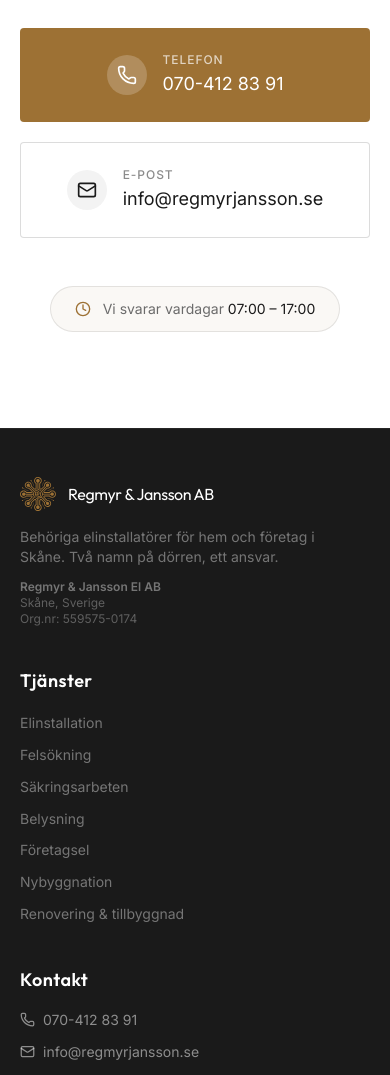
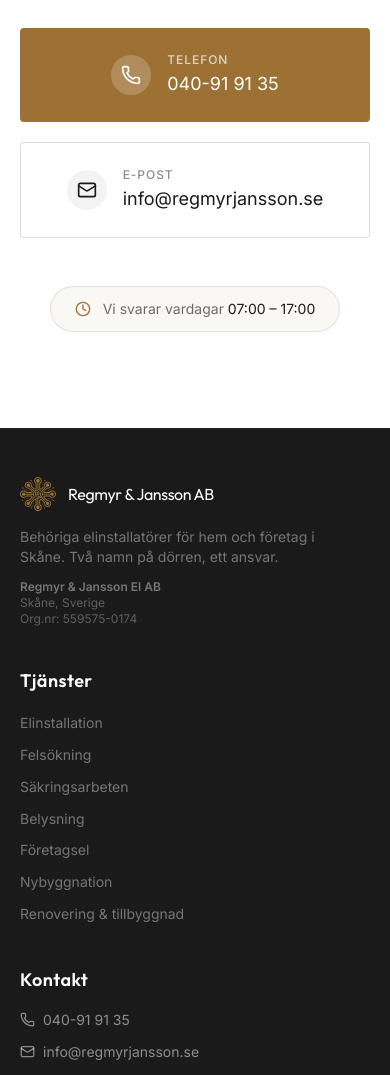
Before and after one commit to axelowilliam/RJAB, a Next.js app: page / in a window 390 px wide. Shown: the part 6379-7454 px from the top of the page. Built offline with nearby package versions, Linux system fonts and the light colour scheme.

Commit message:
Update phone number to 040-91 91 35

```diff
--- a/app/layout.tsx
+++ b/app/layout.tsx
@@ -44,7 +44,7 @@
       "@id": `${siteUrl}/#business`,
       name: "Regmyr & Jansson El AB",
       url: siteUrl,
-      telephone: "+46704128391",
+      telephone: "+46409191350",
       email: "info@regmyrjansson.se",
       priceRange: "850 kr/h",
       image: `${siteUrl}/logo.svg`,
@@ -95,7 +95,7 @@
       },
       contactPoint: {
         "@type": "ContactPoint",
-        telephone: "+46704128391",
+        telephone: "+46409191350",
         email: "info@regmyrjansson.se",
         contactType: "customer service",
         availableLanguage: "Swedish",
--- a/components/Contact.tsx
+++ b/components/Contact.tsx
@@ -24,7 +24,7 @@
         {/* Contact buttons */}
         <div className="flex flex-col sm:flex-row gap-5 justify-center mb-12">
           <a
-            href="tel:+46704128391"
+            href="tel:+46409191350"
             className="group flex items-center justify-center gap-4 bg-bronze text-white font-body font-600 text-lg px-10 py-6 rounded min-h-[80px] hover:bg-bronze/90 transition-colors duration-200"
           >
             <div className="w-10 h-10 rounded-full bg-white/20 flex items-center justify-center">
@@ -34,7 +34,7 @@
               <div className="text-xs tracking-widest uppercase opacity-70 mb-0.5">
                 Telefon
               </div>
-              <div>070-412 83 91</div>
+              <div>040-91 91 35</div>
             </div>
           </a>
 
--- a/components/FloatingCTA.tsx
+++ b/components/FloatingCTA.tsx
@@ -12,7 +12,7 @@
       className="fixed bottom-0 left-0 right-0 z-50 md:hidden px-4 pb-4"
     >
       <a
-        href="tel:+46704128391"
+        href="tel:+46409191350"
         className="flex items-center justify-center gap-3 w-full bg-bronze text-white font-body font-600 text-base py-4 rounded-lg shadow-lg min-h-[56px]"
       >
         <Phone size={20} />
--- a/components/Footer.tsx
+++ b/components/Footer.tsx
@@ -54,11 +54,11 @@
             </h4>
             <div className="space-y-3 font-body text-sm">
               <a
-                href="tel:+46704128391"
+                href="tel:+46409191350"
                 className="flex items-center gap-2 text-white/50 hover:text-bronze transition-colors"
               >
                 <Phone size={15} />
-                070-412 83 91
+                040-91 91 35
               </a>
               <a
                 href="mailto:info@regmyrjansson.se"
--- a/components/Hero.tsx
+++ b/components/Hero.tsx
@@ -34,7 +34,7 @@
         {/* CTAs */}
         <div className="flex flex-col sm:flex-row gap-4">
           <a
-            href="tel:+46704128391"
+            href="tel:+46409191350"
             className="inline-flex items-center justify-center gap-2 bg-bronze text-white font-body font-600 text-base px-7 py-4 rounded min-h-[52px] hover:bg-bronze/90 transition-colors"
           >
             <Phone size={18} />
--- a/components/Navbar.tsx
+++ b/components/Navbar.tsx
@@ -73,7 +73,7 @@
         {/* Desktop right – CTA */}
         <div className="hidden md:flex ml-auto">
           <a
-            href="tel:+46704128391"
+            href="tel:+46409191350"
             className="px-4 py-2 bg-bronze text-white text-sm font-body font-600 rounded hover:bg-bronze/90 transition-colors duration-200"
           >
             Ring oss
@@ -104,10 +104,10 @@
               ))}
               <li className="pt-3">
                 <a
-                  href="tel:+46704128391"
+                  href="tel:+46409191350"
                   className="block w-full text-center py-3 bg-bronze text-white font-body font-600 rounded"
                 >
-                  Ring oss - 070-412 83 91
+                  Ring oss - 040-91 91 35
                 </a>
               </li>
             </ul>
```
